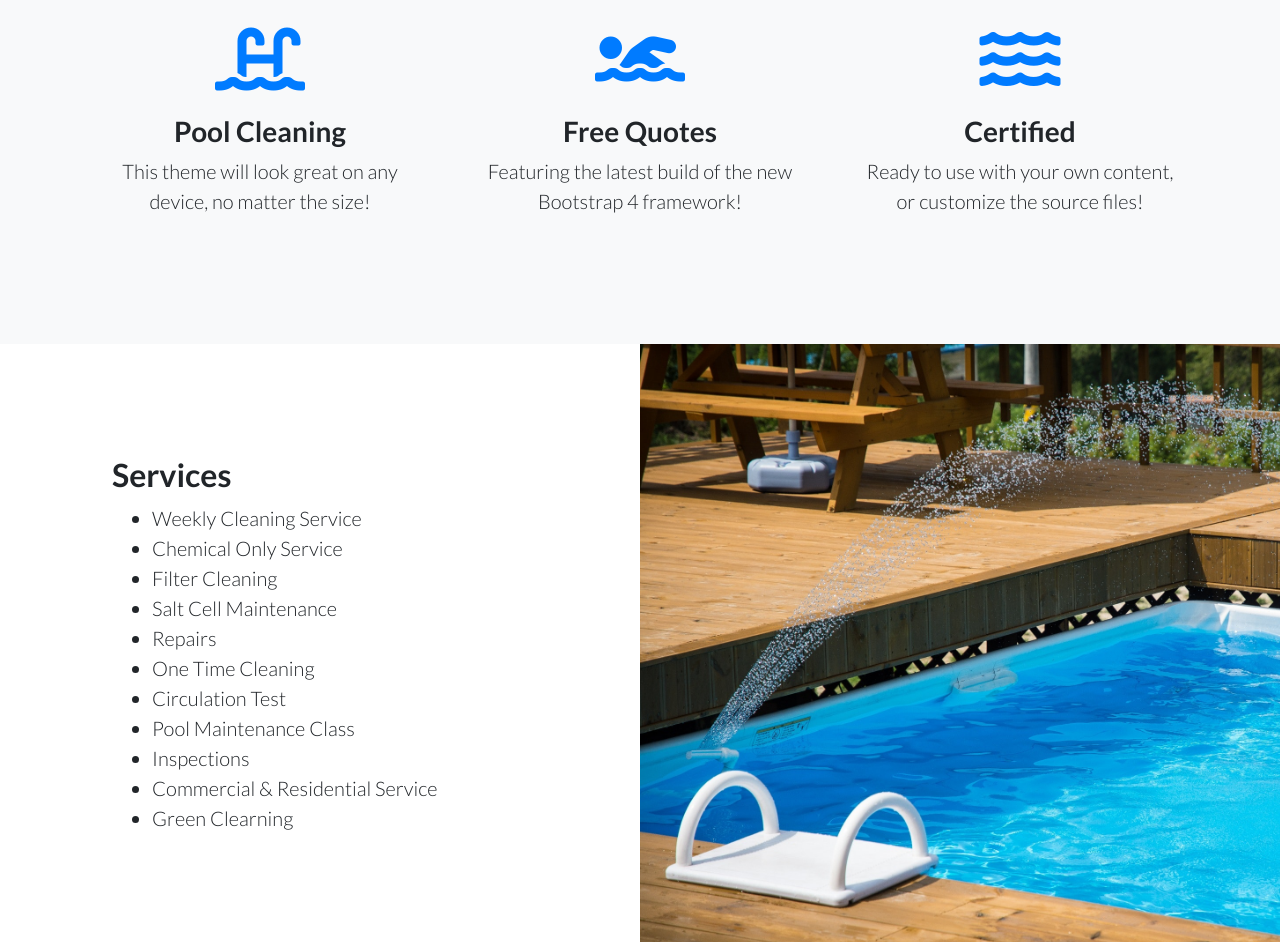
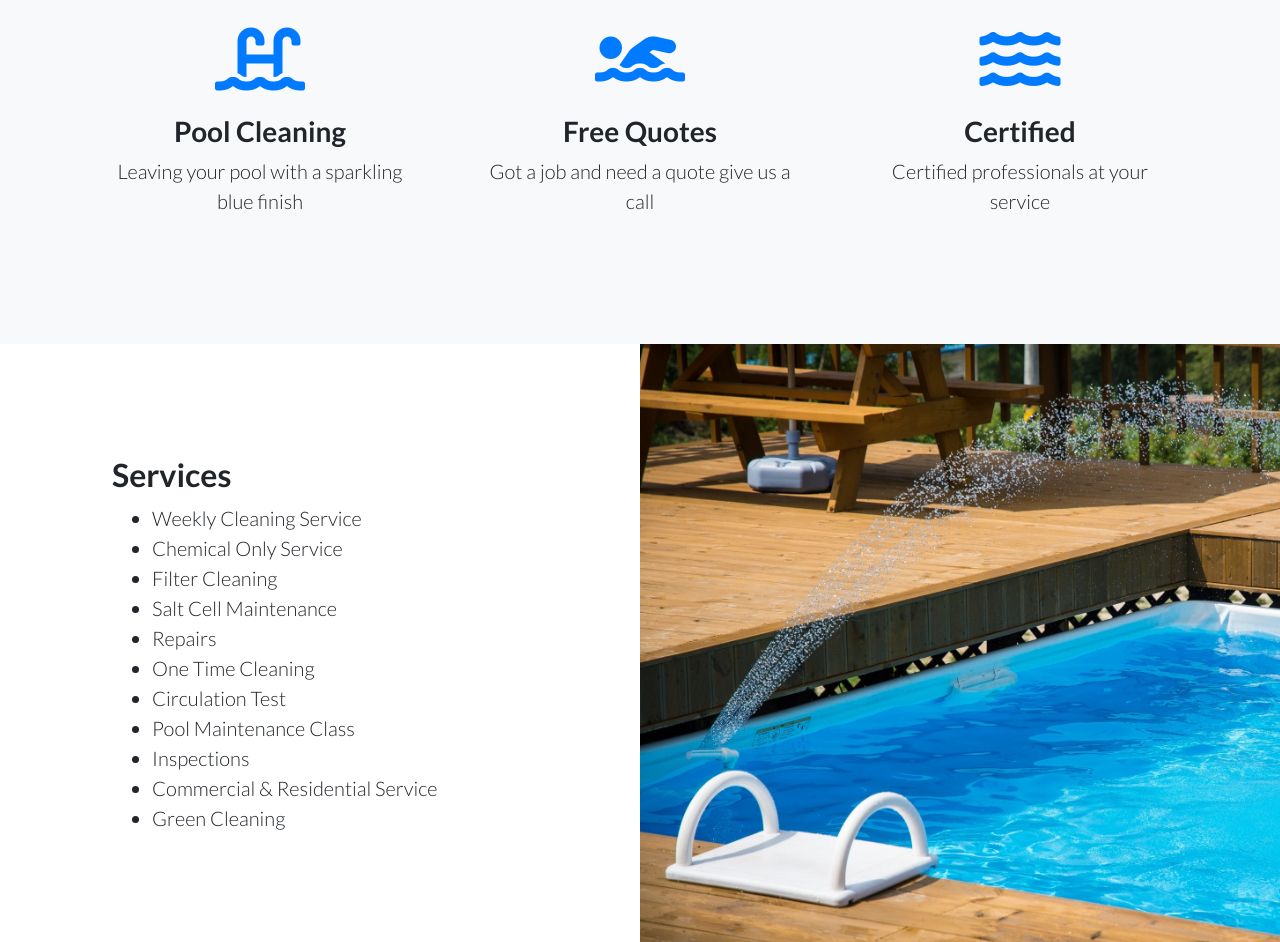
Before and after one commit to hamayonhussain/HT-Pools, a website: page index.html in a window 1280 px wide. Shown: the part 655-1597 px from the top of the page. Drawn offline with nearby package versions, Linux system fonts and the light colour scheme.

Commit message:
deployment test 1. cleaned unused HTML elements

```diff
--- a/index.html
+++ b/index.html
@@ -16,7 +16,8 @@
   <!-- Custom fonts for this template -->
   <link href="vendor/fontawesome-free/css/all.min.css" rel="stylesheet">
   <link href="vendor/simple-line-icons/css/simple-line-icons.css" rel="stylesheet" type="text/css">
-  <link href="https://fonts.googleapis.com/css?family=Lato:300,400,700,300italic,400italic,700italic" rel="stylesheet" type="text/css">
+  <link href="https://fonts.googleapis.com/css?family=Lato:300,400,700,300italic,400italic,700italic" rel="stylesheet"
+    type="text/css">
 
   <!-- Custom styles for this template -->
   <link href="css/landing-page.min.css" rel="stylesheet">
@@ -61,7 +62,7 @@
               <i class="fas fa-swimming-pool m-auto text-primary"></i>
             </div>
             <h3>Pool Cleaning</h3>
-            <p class="lead mb-0">This theme will look great on any device, no matter the size!</p>
+            <p class="lead mb-0">Leaving your pool with a sparkling blue finish</p>
           </div>
         </div>
         <div class="col-lg-4">
@@ -70,7 +71,7 @@
               <i class="fas fa-swimmer m-auto text-primary"></i>
             </div>
             <h3>Free Quotes</h3>
-            <p class="lead mb-0">Featuring the latest build of the new Bootstrap 4 framework!</p>
+            <p class="lead mb-0">Got a job and need a quote give us a call</p>
           </div>
         </div>
         <div class="col-lg-4">
@@ -79,7 +80,7 @@
               <i class="fas fa-water m-auto text-primary"></i>
             </div>
             <h3>Certified</h3>
-            <p class="lead mb-0">Ready to use with your own content, or customize the source files!</p>
+            <p class="lead mb-0">Certified professionals at your service</p>
           </div>
         </div>
       </div>
@@ -92,7 +93,8 @@
     <div class="container-fluid p-0">
       <div class="row no-gutters">
 
-        <div class="col-lg-6 order-lg-2 text-white showcase-img" style="background-image: url('img/blue-cool-cottage-207919.jpg');"></div>
+        <div class="col-lg-6 order-lg-2 text-white showcase-img"
+          style="background-image: url('img/blue-cool-cottage-207919.jpg');"></div>
         <div class="col-lg-6 order-lg-1 my-auto showcase-text">
           <h2>Services</h2>
           <ul class="lead mb-0">
@@ -106,12 +108,13 @@
             <li>Pool Maintenance Class</li>
             <li>Inspections</li>
             <li>Commercial & Residential Service</li>
-              <li>Green Clearning</li>
+            <li>Green Cleaning</li>
           </ul>
         </div>
       </div>
       <div class="row no-gutters">
-        <div class="col-lg-6 text-white showcase-img" style="background-image: url('img/grass-hotel-leisure-170156.jpg');"></div>
+        <div class="col-lg-6 text-white showcase-img"
+          style="background-image: url('img/grass-hotel-leisure-170156.jpg');"></div>
         <div class="col-lg-6 my-auto showcase-text">
           <h2>Certifications</h2>
           <ul class="lead mb-0">
@@ -121,7 +124,8 @@
         </div>
       </div>
       <div class="row no-gutters">
-        <div class="col-lg-6 order-lg-2 text-white showcase-img" style="background-image: url('img/contact1.jpg');"></div>
+        <div class="col-lg-6 order-lg-2 text-white showcase-img" style="background-image: url('img/contact1.jpg');">
+        </div>
         <div class="col-lg-6 order-lg-1 my-auto showcase-text">
           <h2>Contact Us</h2>
           <a class="lead mb-0" href="tel:1-832-868-6141">Tel: 1-832-868-6141</a><br>
@@ -130,60 +134,6 @@
       </div>
     </div>
   </section>
-
-  <!-- Testimonials -->
-  <!-- <section class="testimonials text-center bg-light">
-    <div class="container">
-      <h2 class="mb-5">What people are saying...</h2>
-      <div class="row">
-        <div class="col-lg-4">
-          <div class="testimonial-item mx-auto mb-5 mb-lg-0">
-            <img class="img-fluid rounded-circle mb-3" src="img/testimonials-1.jpg" alt="">
-            <h5>Margaret E.</h5>
-            <p class="font-weight-light mb-0">"This is fantastic! Thanks so much guys!"</p>
-          </div>
-        </div>
-        <div class="col-lg-4">
-          <div class="testimonial-item mx-auto mb-5 mb-lg-0">
-            <img class="img-fluid rounded-circle mb-3" src="img/testimonials-2.jpg" alt="">
-            <h5>Fred S.</h5>
-            <p class="font-weight-light mb-0">"Bootstrap is amazing. I've been using it to create lots of super nice landing pages."</p>
-          </div>
-        </div>
-        <div class="col-lg-4">
-          <div class="testimonial-item mx-auto mb-5 mb-lg-0">
-            <img class="img-fluid rounded-circle mb-3" src="img/testimonials-3.jpg" alt="">
-            <h5>Sarah W.</h5>
-            <p class="font-weight-light mb-0">"Thanks so much for making these free resources available to us!"</p>
-          </div>
-        </div>
-      </div>
-    </div>
-  </section> -->
-
-  <!-- Call to Action -->
-  <!-- <section class="call-to-action text-white text-center">
-    <div class="overlay"></div>
-    <div class="container">
-      <div class="row">
-        <div class="col-xl-9 mx-auto">
-          <h2 class="mb-4">Ready to get started? Sign up now!</h2>
-        </div>
-        <div class="col-md-10 col-lg-8 col-xl-7 mx-auto">
-          <form>
-            <div class="form-row">
-              <div class="col-12 col-md-9 mb-2 mb-md-0">
-                <input type="email" class="form-control form-control-lg" placeholder="Enter your email...">
-              </div>
-              <div class="col-12 col-md-3">
-                <button type="submit" class="btn btn-block btn-lg btn-primary">Sign up!</button>
-              </div>
-            </div>
-          </form>
-        </div>
-      </div>
-    </div>
-  </section> -->
 
   <!-- Footer -->
   <footer class="footer bg-light">
@@ -213,9 +163,15 @@
   <!-- Bootstrap core JavaScript -->
   <script src="vendor/jquery/jquery.min.js"></script>
   <script src="vendor/bootstrap/js/bootstrap.bundle.min.js"></script>
-  <script src="https://code.jquery.com/jquery-3.3.1.slim.min.js" integrity="sha384-q8i/X+965DzO0rT7abK41JStQIAqVgRVzpbzo5smXKp4YfRvH+8abtTE1Pi6jizo" crossorigin="anonymous"></script>
-  <script src="https://cdnjs.cloudflare.com/ajax/libs/popper.js/1.14.7/umd/popper.min.js" integrity="sha384-UO2eT0CpHqdSJQ6hJty5KVphtPhzWj9WO1clHTMGa3JDZwrnQq4sF86dIHNDz0W1" crossorigin="anonymous"></script>
-  <script src="https://stackpath.bootstrapcdn.com/bootstrap/4.3.1/js/bootstrap.min.js" integrity="sha384-JjSmVgyd0p3pXB1rRibZUAYoIIy6OrQ6VrjIEaFf/nJGzIxFDsf4x0xIM+B07jRM" crossorigin="anonymous"></script>
+  <script src="https://code.jquery.com/jquery-3.3.1.slim.min.js"
+    integrity="sha384-q8i/X+965DzO0rT7abK41JStQIAqVgRVzpbzo5smXKp4YfRvH+8abtTE1Pi6jizo"
+    crossorigin="anonymous"></script>
+  <script src="https://cdnjs.cloudflare.com/ajax/libs/popper.js/1.14.7/umd/popper.min.js"
+    integrity="sha384-UO2eT0CpHqdSJQ6hJty5KVphtPhzWj9WO1clHTMGa3JDZwrnQq4sF86dIHNDz0W1"
+    crossorigin="anonymous"></script>
+  <script src="https://stackpath.bootstrapcdn.com/bootstrap/4.3.1/js/bootstrap.min.js"
+    integrity="sha384-JjSmVgyd0p3pXB1rRibZUAYoIIy6OrQ6VrjIEaFf/nJGzIxFDsf4x0xIM+B07jRM"
+    crossorigin="anonymous"></script>
 
 </body>
 
```
Lines whose indentation alone changed are shown as unchanged.
